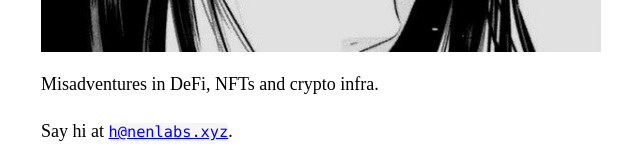
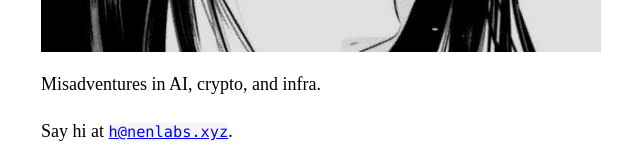
Before and after one commit to 0xnenlabs/0xnenlabs.github.io, a plain HTML site: page index.html in a window 1280 px wide. Shown: the part 408-568 px from the top of the page, without its empty margins (319-959 px from the left). Drawn offline with Linux system fonts and the light colour scheme.

Commit message:
Update index.html

```diff
--- a/index.html
+++ b/index.html
@@ -205,7 +205,7 @@
 <div id="content">
 <img src="323eb01db7461d25bafb172f85722c71.jpeg" alt="Italian Trulli" class="center" style = "text-align: center;">
 <p class="center">
-Misadventures in DeFi, NFTs and crypto infra.
+Misadventures in AI, crypto, and infra.
 </p>
 
 <p class="center">
```
